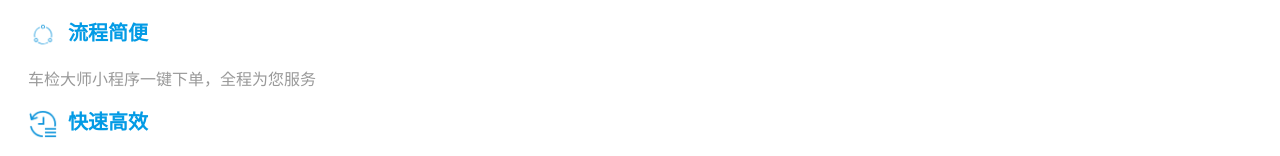
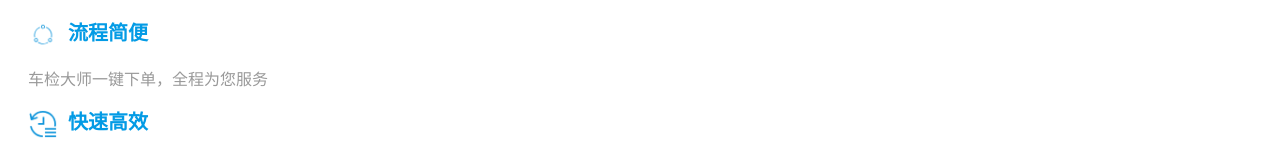
Before and after one commit to xiaosongHQ/didi, a Vue app in the folder didi/: page /server_process in a window 1280 px wide. Shown: the part 1142-1298 px from the top of the page. Built offline with nearby package versions, Linux system fonts and the light colour scheme; what muse-ui, vue-resource would draw is missing.

Commit message:
27-12:44

```diff
--- a/didi/src/components/server_process.vue
+++ b/didi/src/components/server_process.vue
@@ -42,7 +42,7 @@
         </div>
         <div class="bot_cell">
           <img src="../../static/images/liucheng.png" alt="">流程简便
-          <p>车检大师小程序一键下单，全程为您服务</p>
+          <p>车检大师一键下单，全程为您服务</p>
         </div>
         <div class="bot_cell">
           <img src="../../static/images/time.png" alt="">快速高效
```
